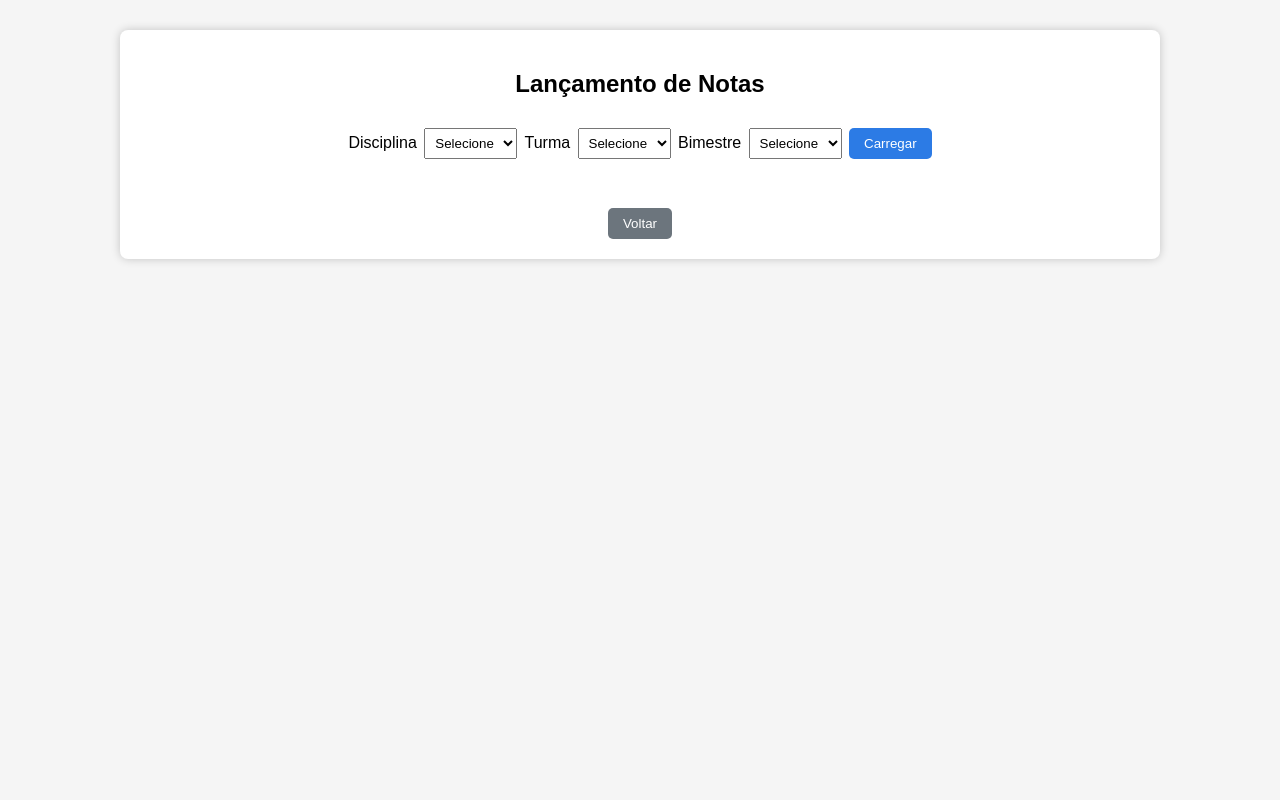
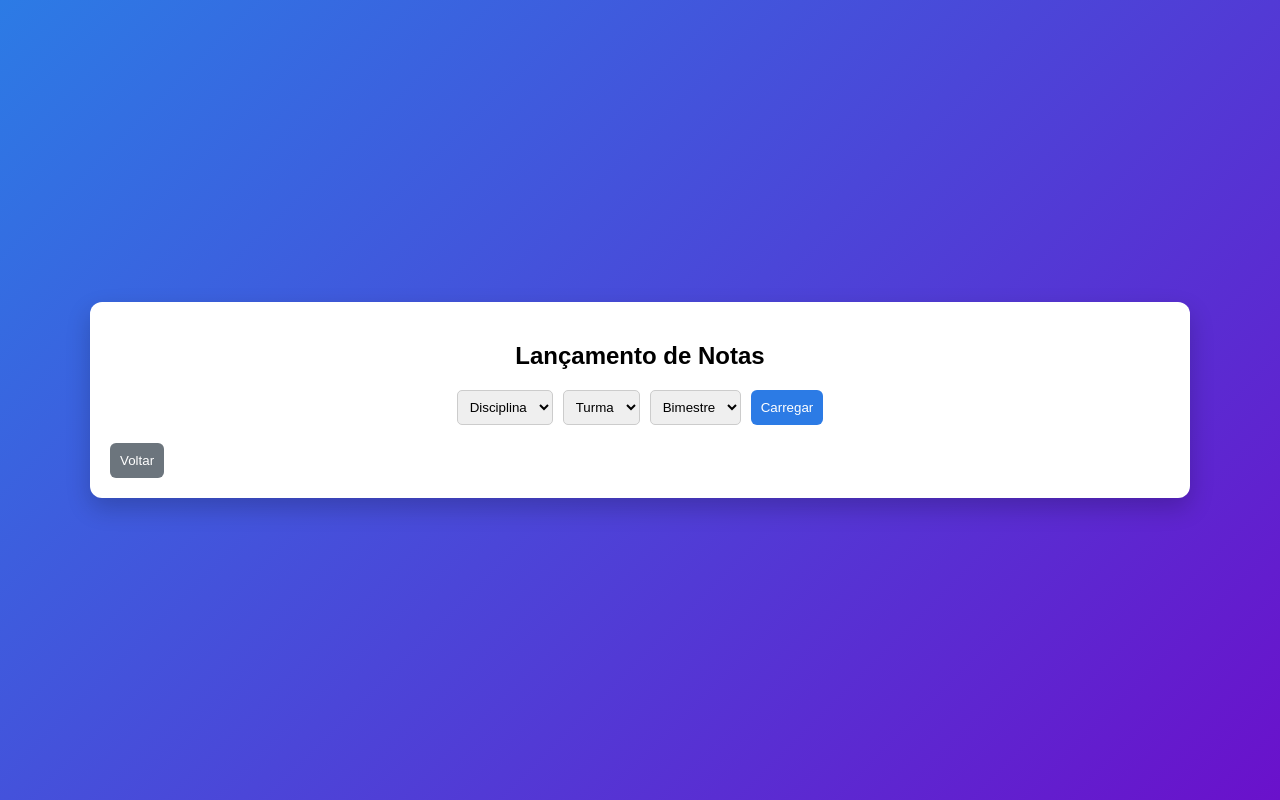
Before and after one commit to Fabiorefer/diario-escolar1.1, a Flask app: page /notas in a window 1280 px wide. Run offline with Flask 3, Linux system fonts and the light colour scheme; the visitor is signed in with stand-in values (Sample User, id 1); data that the repository does not hold is empty.

Commit message:
Update notas.html

```diff
--- a/templates/notas.html
+++ b/templates/notas.html
@@ -2,84 +2,143 @@
 <html>
 <head>
 <meta charset="UTF-8">
+<meta name="viewport" content="width=device-width, initial-scale=1.0">
 <title>Lançamento de Notas</title>
 
 <style>
 
-body{
-font-family: Arial;
-background:#f5f5f5;
-text-align:center;
-margin:0;
+*{
+    box-sizing: border-box;
 }
 
+body{
+    font-family: Arial, sans-serif;
+    background: linear-gradient(135deg, #2c7be5, #6a11cb);
+    margin:0;
+    min-height:100vh;
+    display:flex;
+    justify-content:center;
+    align-items:center;
+}
+
+/* CAIXA */
 .box{
-background:white;
-width:1000px;
-margin:auto;
-margin-top:30px;
-padding:20px;
-border-radius:8px;
-box-shadow:0 0 10px rgba(0,0,0,0.2);
+    background:white;
+    width:95%;
+    max-width:1100px;
+    padding:20px;
+    border-radius:12px;
+    box-shadow:0 10px 25px rgba(0,0,0,0.2);
+}
+
+/* TÍTULO */
+h2{
+    text-align:center;
+}
+
+/* TOPO */
+.topo{
+    display:flex;
+    flex-wrap:wrap;
+    gap:10px;
+    justify-content:center;
+}
+
+/* INPUTS */
+select{
+    padding:8px;
+    border-radius:5px;
+    border:1px solid #ccc;
+}
+
+/* BOTÕES */
+button{
+    padding:10px;
+    border:none;
+    border-radius:6px;
+    background:#2c7be5;
+    color:white;
+    cursor:pointer;
+    transition:0.3s;
+}
+
+button:hover{
+    background:#1a5ed8;
+}
+
+/* VOLTAR */
+.voltar{
+    background:#6c757d;
+}
+
+.voltar:hover{
+    background:#545b62;
+}
+
+/* MSG */
+.msg{
+    background:#d4edda;
+    padding:10px;
+    margin-bottom:10px;
+    border-radius:5px;
+    text-align:center;
+}
+
+/* TABELA */
+.table-container{
+    overflow-x:auto;
+    margin-top:10px;
 }
 
 table{
-border-collapse: collapse;
-width:100%;
+    border-collapse: collapse;
+    width:100%;
+    min-width:700px;
 }
 
 td,th{
-border:1px solid #ccc;
-padding:6px;
-text-align:center;
+    border:1px solid #ccc;
+    padding:6px;
+    text-align:center;
 }
 
 th{
-background:#f1f1f1;
+    background:#f1f1f1;
 }
 
+/* INPUT NOTA */
 input{
-width:60px;
-padding:4px;
+    width:60px;
+    padding:5px;
 }
 
-select{
-padding:6px;
-margin:3px;
+/* MÉDIA */
+.media{
+    font-weight:bold;
+    background:#f8f9fa;
 }
 
-button{
-padding:8px 15px;
-margin-top:10px;
-border:none;
-background:#2c7be5;
-color:white;
-border-radius:5px;
-cursor:pointer;
+/* BOTÃO SALVAR */
+.btn-salvar{
+    width:100%;
+    margin-top:10px;
 }
 
-button:hover{
-background:#1a5ed8;
-}
+/* RESPONSIVO */
+@media (max-width:600px){
 
-.voltar{
-background:#6c757d;
-}
+    .topo{
+        flex-direction:column;
+    }
 
-.voltar:hover{
-background:#545b62;
-}
+    select, button{
+        width:100%;
+    }
 
-.msg{
-background:#d4edda;
-padding:10px;
-margin-bottom:10px;
-border-radius:5px;
-}
+    input{
+        width:50px;
+    }
 
-.media{
-font-weight:bold;
-background:#f8f9fa;
 }
 
 </style>
@@ -135,12 +194,10 @@ Notas salvas com sucesso
 </div>
 {% endif %}
 
-<form method="GET">
+<form method="GET" class="topo">
 
-Disciplina
 <select name="disciplina" onchange="this.form.submit()">
-<option value="">Selecione</option>
-
+<option value="">Disciplina</option>
 {% for d in disciplinas %}
 <option value="{{ d }}" {% if disciplina==d %}selected{% endif %}>
 {{ d }}
@@ -148,10 +205,8 @@ Disciplina
 {% endfor %}
 </select>
 
-Turma
 <select name="turma" onchange="this.form.submit()">
-<option value="">Selecione</option>
-
+<option value="">Turma</option>
 {% for t in turmas %}
 <option value="{{ t }}" {% if turma==t %}selected{% endif %}>
 {{ t }}
@@ -159,22 +214,17 @@ Turma
 {% endfor %}
 </select>
 
-Bimestre
 <select name="bimestre">
-<option value="">Selecione</option>
-
+<option value="">Bimestre</option>
 <option value="1" {% if bimestre=="1" %}selected{% endif %}>1º</option>
 <option value="2" {% if bimestre=="2" %}selected{% endif %}>2º</option>
 <option value="3" {% if bimestre=="3" %}selected{% endif %}>3º</option>
 <option value="4" {% if bimestre=="4" %}selected{% endif %}>4º</option>
-
 </select>
 
 <button type="submit">Carregar</button>
 
 </form>
-
-<br>
 
 {% if alunos %}
 
@@ -184,14 +234,16 @@ Bimestre
 <input type="hidden" name="turma" value="{{ turma }}">
 <input type="hidden" name="bimestre" value="{{ bimestre }}">
 
+<div class="table-container">
+
 <table>
 
 <tr>
 <th>Aluno</th>
 <th>P1</th>
 <th>P2</th>
-<th>Trabalho</th>
-<th>Participação</th>
+<th>Trab</th>
+<th>Part</th>
 <th>Tarefa</th>
 <th>Média</th>
 </tr>
@@ -202,45 +254,35 @@ Bimestre
 
 <td style="text-align:left">{{ aluno }}</td>
 
-<td>
-<input type="number" step="0.1" min="0" max="10"
+<td><input type="number" step="0.1" min="0" max="10"
 id="p1_{{loop.index}}"
 name="p1_{{loop.index}}"
 value="{{ notas[aluno]['p1'] if aluno in notas else '' }}"
-oninput="calcularMedia(this)">
-</td>
+oninput="calcularMedia(this)"></td>
 
-<td>
-<input type="number" step="0.1" min="0" max="10"
+<td><input type="number" step="0.1" min="0" max="10"
 id="p2_{{loop.index}}"
 name="p2_{{loop.index}}"
 value="{{ notas[aluno]['p2'] if aluno in notas else '' }}"
-oninput="calcularMedia(this)">
-</td>
+oninput="calcularMedia(this)"></td>
 
-<td>
-<input type="number" step="0.1" min="0" max="10"
+<td><input type="number" step="0.1" min="0" max="10"
 id="trab_{{loop.index}}"
 name="trab_{{loop.index}}"
 value="{{ notas[aluno]['trab'] if aluno in notas else '' }}"
-oninput="calcularMedia(this)">
-</td>
+oninput="calcularMedia(this)"></td>
 
-<td>
-<input type="number" step="0.1" min="0" max="10"
+<td><input type="number" step="0.1" min="0" max="10"
 id="part_{{loop.index}}"
 name="part_{{loop.index}}"
 value="{{ notas[aluno]['part'] if aluno in notas else '' }}"
-oninput="calcularMedia(this)">
-</td>
+oninput="calcularMedia(this)"></td>
 
-<td>
-<input type="number" step="0.1" min="0" max="10"
+<td><input type="number" step="0.1" min="0" max="10"
 id="tarefa_{{loop.index}}"
 name="tarefa_{{loop.index}}"
 value="{{ notas[aluno]['tarefa'] if aluno in notas else '' }}"
-oninput="calcularMedia(this)">
-</td>
+oninput="calcularMedia(this)"></td>
 
 <td class="media" id="media_{{loop.index}}">
 -
@@ -252,9 +294,9 @@ oninput="calcularMedia(this)">
 
 </table>
 
-<br>
+</div>
 
-<button type="submit">Salvar Notas</button>
+<button type="submit" class="btn-salvar">Salvar Notas</button>
 
 </form>
 
```
